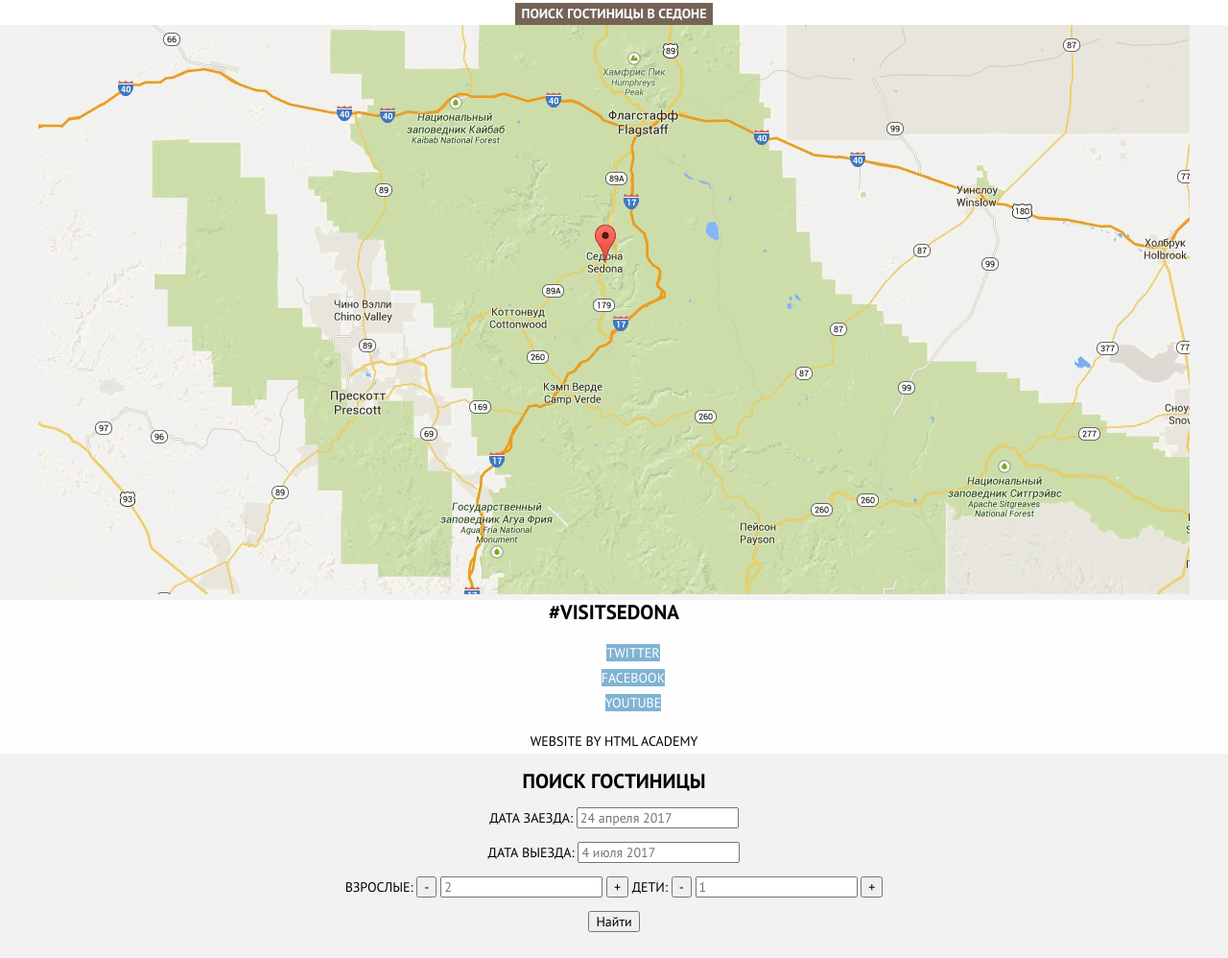
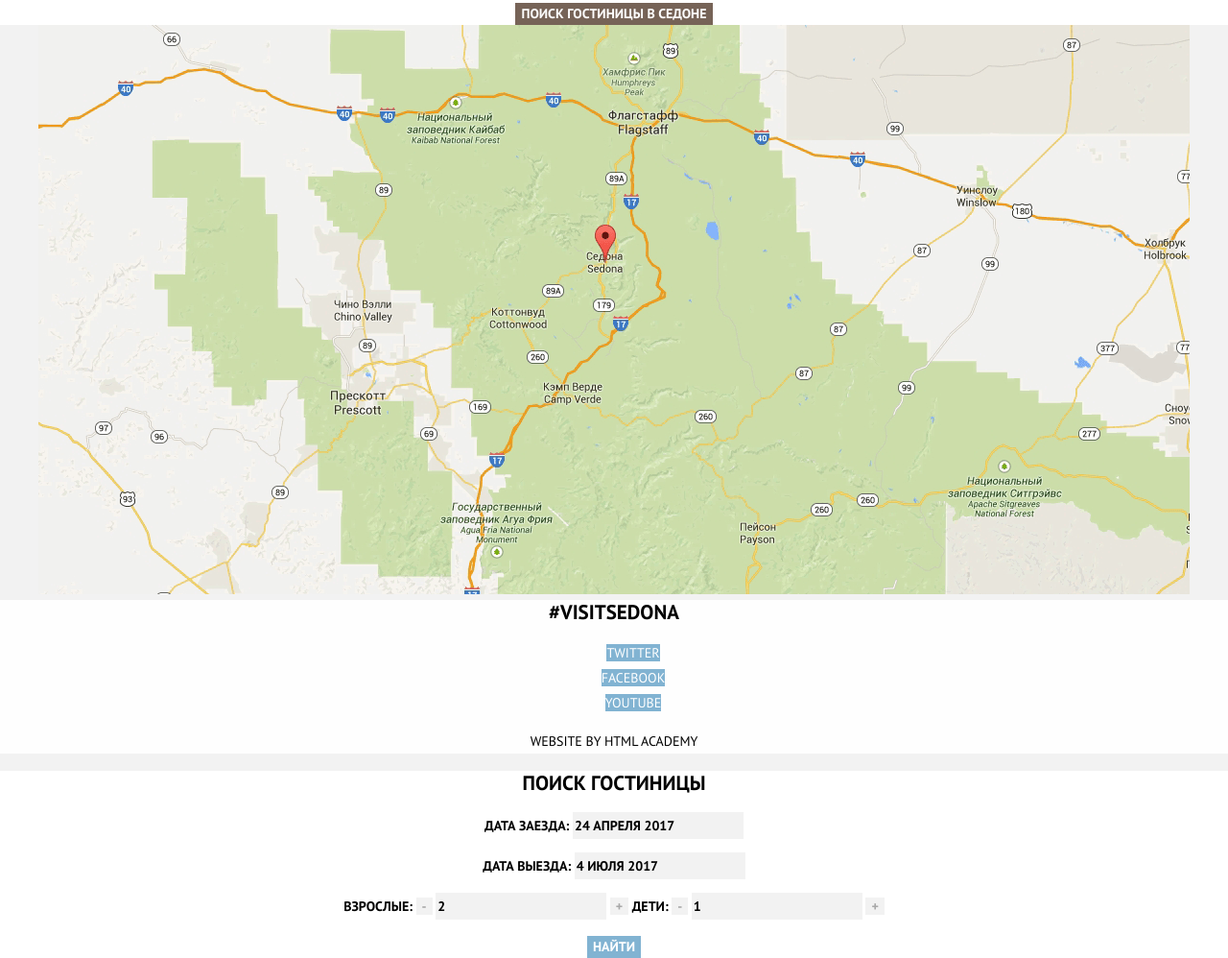
Before and after one commit to IrinaRostovtseva/786001-sedona, a plain HTML site: page index.html in a window 1280 px wide. Shown: the part 2243-3241 px from the top of the page at 96% size. Before the commit the page ends 3214 px from the top, so only its background shows below. Drawn offline with Linux system fonts and the light colour scheme.

Commit message:
базовая стилизация модального окна

```diff
--- a/css/style.css
+++ b/css/style.css
@@ -96,16 +96,19 @@ body {
   line-height: 36px;
   color: #000000;
 }
-.modal-open {
+.btn {
   font-family: inherit;
   font-size: 14px;
   line-height: 21px;
   font-weight: bold;
   text-transform: inherit;
+  text-decoration: none;
   color: #ffffff;
   text-align: center;
   vertical-align: middle;
   border: none;
+}
+.modal-open {
   background-color: #766357;
 }
 .modal-open:hover {
@@ -150,3 +153,58 @@ body {
 .copyright-block a:active {
   color: #bdbbbc;
 }
+.modal {
+  font-size: 14px;
+  line-height: 26px;
+  font-weight: bold;
+  color: #000000;
+  background-color: #ffffff;
+}
+.hotel-search-form input {
+  font: inherit;
+  color: #000000;
+  text-transform: uppercase;
+  background-color: #f2f2f2;
+  border: none;
+}
+.hotel-search-form input::-webkit-input-placeholder {color:#000000;}
+.hotel-search-form input::-moz-placeholder {color:#000000;}
+.hotel-search-form input:-moz-placeholder {color: #000000;}
+.hotel-search-form input:-ms-input-placeholder {color: #000000;}
+.hotel-search-form input:hover {
+  background-color: #ebebeb;
+}
+.hotel-search-form input:active,
+.hotel-search-form input:focus{
+  background-color: #ffffff;
+  border: 2px solid #e5e5e5;
+  outline: none;
+}
+.hotel-search-form .increase-btn,
+.hotel-search-form .decrease-btn {
+  font-family: inherit;
+  font-size: 14px;
+  font-weight: bold;
+  color: #a9a9a9;
+  background-color: #f2f2f2;
+  border: none;
+}
+.hotel-search-form .increase-btn:hover,
+.hotel-search-form .decrease-btn:hover {
+  color: #000000;
+}
+.hotel-search-form .increase-btn:active,
+.hotel-search-form .decrease-btn:active {
+  color: #81b3d2;
+  outline: none;
+}
+.modal .find-btn {
+  background-color: #81b3d2;
+}
+.modal .find-btn:hover {
+  background-color: #669ec0;
+}
+.modal .find-btn:active {
+  background-color: #5496bd;
+  color: rgba(255, 255, 255, 0.3);
+}
--- a/index.html
+++ b/index.html
@@ -101,7 +101,7 @@
 				<div class="search-block-header">
 					<h2 class="section-title">Заинтересовались?</h2>
 					<p>Укажите предполагаемые даты поездки, и мы покажем Вам лучшие предложения гостиниц</p>
-          <button class="modal-open">Поиск гостиницы в Седоне</button>
+          <button class="btn modal-open">Поиск гостиницы в Седоне</button>
 				</div>
 				<img src="img/map.png" width="1200" height="593" alt="карта">
 			</section>
@@ -144,7 +144,7 @@
           <input type="number" name="children-amount" id="children-amount" min="0" step="1" placeholder="1">
           <button type="button" class="increase-btn">+</button>
         </p>
-        <button type="submit" class="btn">Найти</button>
+        <button type="submit" class="btn find-btn">Найти</button>
       </form>
 		</section>
   </body>
```
Also changed, not shown: img/minus-icon.png (added), img/plus-icon.png (added).
